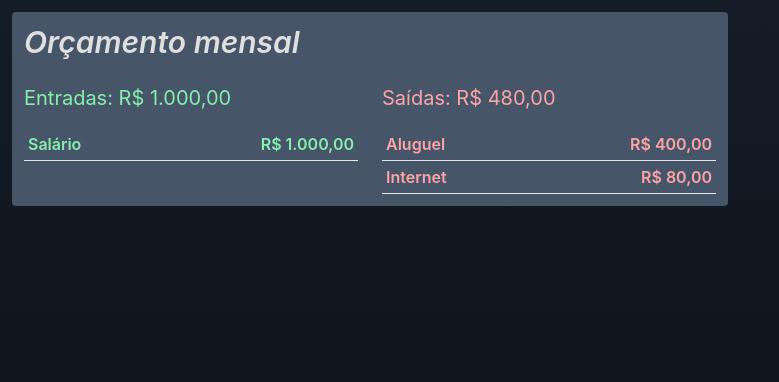
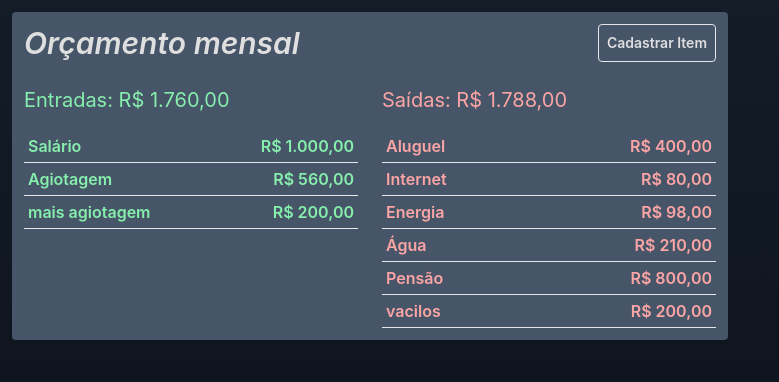
Before and after one commit to josecarlosmonteiro/f-control, a React (Create React App) app: page / in a window 1280 px wide. Shown: the top 382 px of the page, without its empty margins (0-779 px from the left). Built offline with nearby package versions, Linux system fonts and the light colour scheme; data requests are answered from the project's data file.

Commit message:
feat: implementar service para adicionar novos itens ao orçamento.

```diff
--- /dev/null
+++ b/src/components/Budget/AddBudgetForm.tsx
@@ -0,0 +1,78 @@
+import { FormEvent, useState } from "react";
+import { useBudget } from "../../hooks/useBudget";
+
+export function AddBudgetForm() {
+  const { addBudgetItem } = useBudget();
+  const [principalType, setPrincipalType] = useState<"in" | "out">("in");
+  const [formValues, setFormValues] = useState<Record<string, any>>({});
+
+  const handleFormValues = (event: any) => {
+    const {
+      target: { id, value },
+    } = event;
+
+    setFormValues({ ...formValues, [id]: value });
+  };
+
+  const handleSubmit = (event: FormEvent) => {
+    event.preventDefault();
+    addBudgetItem({
+      title: formValues.title,
+      value: formValues.value,
+      type: principalType,
+    });
+  };
+
+  return (
+    <div className="m-2 p-3 border rounded">
+      <form onSubmit={handleSubmit}>
+        <div className="flex items-center">
+          <h1 className="text-lg">Tipo de cadastro:</h1>
+          <select
+            name="type"
+            id="type"
+            required
+            value={principalType}
+            onChange={() =>
+              setPrincipalType(principalType === "in" ? "out" : "in")
+            }
+          >
+            <option value="in">entrada</option>
+            <option value="out">saída</option>
+          </select>
+        </div>
+        <div className="m-3 flex justify-center gap-6">
+          <div>
+            <label htmlFor="">Título:</label>
+            <br />
+            <input
+              id="title"
+              type="text"
+              placeholder="Nome do item..."
+              required
+              value={formValues.title || ""}
+              onChange={handleFormValues}
+            />
+          </div>
+          <div>
+            <label htmlFor="">Valor:</label>
+            <br />
+            <input
+              id="value"
+              type="number"
+              step={0.1}
+              placeholder="100"
+              required
+              value={formValues.value || ""}
+              onChange={handleFormValues}
+            />
+          </div>
+        </div>
+        <br />
+        <button type="submit" className="border rounded p-3">
+          Cadastrar dado
+        </button>
+      </form>
+    </div>
+  );
+}
--- a/src/components/Budget/BudgetShowListType.tsx
+++ b/src/components/Budget/BudgetShowListType.tsx
@@ -26,7 +26,7 @@ export function BudgetShowListType({
       </BudgetSubTitle>
       {!!budget.length &&
         getListByType(totalReference).map((item) => (
-          <BudgetItem key={item.id} {...item} />
+          <BudgetItem key={item.title} {...item} />
         ))}
     </div>
   );
--- a/src/components/Budget/index.tsx
+++ b/src/components/Budget/index.tsx
@@ -1,14 +1,22 @@
+import { useState } from "react";
+import { AddBudgetForm } from "./AddBudgetForm";
 import { BudgetShowListType } from "./BudgetShowListType";
 
 export default function Budget() {
+  const [showForm, setShowForm] = useState<boolean>(false);
+
   return (
     <div>
-      <h1 className="text-3xl font-semibold italic">Orçamento mensal</h1>
+      <h1 className="flex items-center justify-between text-3xl font-semibold italic">
+        Orçamento mensal
+        <button className="text-sm border rounded p-2" onClick={() => setShowForm(!showForm)}>{showForm ? "Fechar Formulário" : "Cadastrar Item"}</button>
+      </h1>
       <br />
       <div className="flex gap-6 justify-between">
         <BudgetShowListType title={"Entradas"} totalReference={"in"} />
         <BudgetShowListType title={"Saídas"} totalReference={"out"} />
       </div>
+      {showForm && <AddBudgetForm />}
     </div>
   );
 }
--- a/src/database/db.json
+++ b/src/database/db.json
@@ -17,6 +17,42 @@
       "title": "Internet",
       "type": "out",
       "value": 80
+    },
+    {
+      "title": "Energia",
+      "value": "98",
+      "type": "out",
+      "id": "NoAo_I6"
+    },
+    {
+      "title": "Água",
+      "value": "210",
+      "type": "out",
+      "id": "HB2ykEw"
+    },
+    {
+      "title": "Pensão",
+      "value": "800",
+      "type": "out",
+      "id": "R7Vdml7"
+    },
+    {
+      "title": "Agiotagem ",
+      "value": "560",
+      "type": "in",
+      "id": "TkDXasI"
+    },
+    {
+      "title": "mais agiotagem",
+      "value": "200",
+      "type": "in",
+      "id": "WbkRD5X"
+    },
+    {
+      "title": "vacilos",
+      "value": "200",
+      "type": "out",
+      "id": "9V1V96u"
     }
   ]
 }
--- a/src/hooks/useBudget.ts
+++ b/src/hooks/useBudget.ts
@@ -2,7 +2,7 @@ import { useEffect, useState } from "react";
 import { api } from "../services/api";
 
 export interface BudgetProps {
-  id: string;
+  id?: string;
   title: string;
   type: "in" | "out";
   value: number | string;
@@ -22,24 +22,34 @@ export function useBudget() {
       const { data } = await api.get("budget");
 
       setBudget(data);
+    })();
+  }, []);
+
+  useEffect(() => {
     setTotals({
-        in: data
+      in: budget
         .filter((el: BudgetProps) => el.type === "in")
         .reduce(
-            (prev: number, current: BudgetProps) =>
-              prev + Number(current.value),
+          (prev: number, current: BudgetProps) => prev + Number(current.value),
           0
         ),
-        out: data
+      out: budget
         .filter((el: BudgetProps) => el.type === "out")
         .reduce(
-            (prev: number, current: BudgetProps) =>
-              prev + Number(current.value),
+          (prev: number, current: BudgetProps) => prev + Number(current.value),
           0
         ),
     });
-    })();
-  }, []);
+  }, [budget]);
+
+  const addBudgetItem = async (newItem: BudgetProps) => {
+    try {
+      await api.post("budget", newItem);
+      return setBudget((oldState) => [...oldState, newItem]);
+    } catch {
+      console.error("Erro ao cadastrar item no orçamento.");
+    }
+  };
 
   const getListByType = (type: string) => {
     return budget.filter((el) => el.type === type);
@@ -49,5 +59,6 @@ export function useBudget() {
     budget,
     totals,
     getListByType,
+    addBudgetItem,
   };
 }
--- a/src/utils/monetary.ts
+++ b/src/utils/monetary.ts
@@ -1,5 +1,5 @@
 export const currency = (value: string | number) =>
-  value.toLocaleString("pt-br", { style: "currency", currency: "BRL" });
+  Number(value).toLocaleString("pt-br", { style: "currency", currency: "BRL" });
 
 export const totalFromList = (list: { title: string; value: number }[]) =>
   list.reduce((a, b) => a + b.value, 0);
```
Lines whose indentation alone changed are shown as unchanged.
